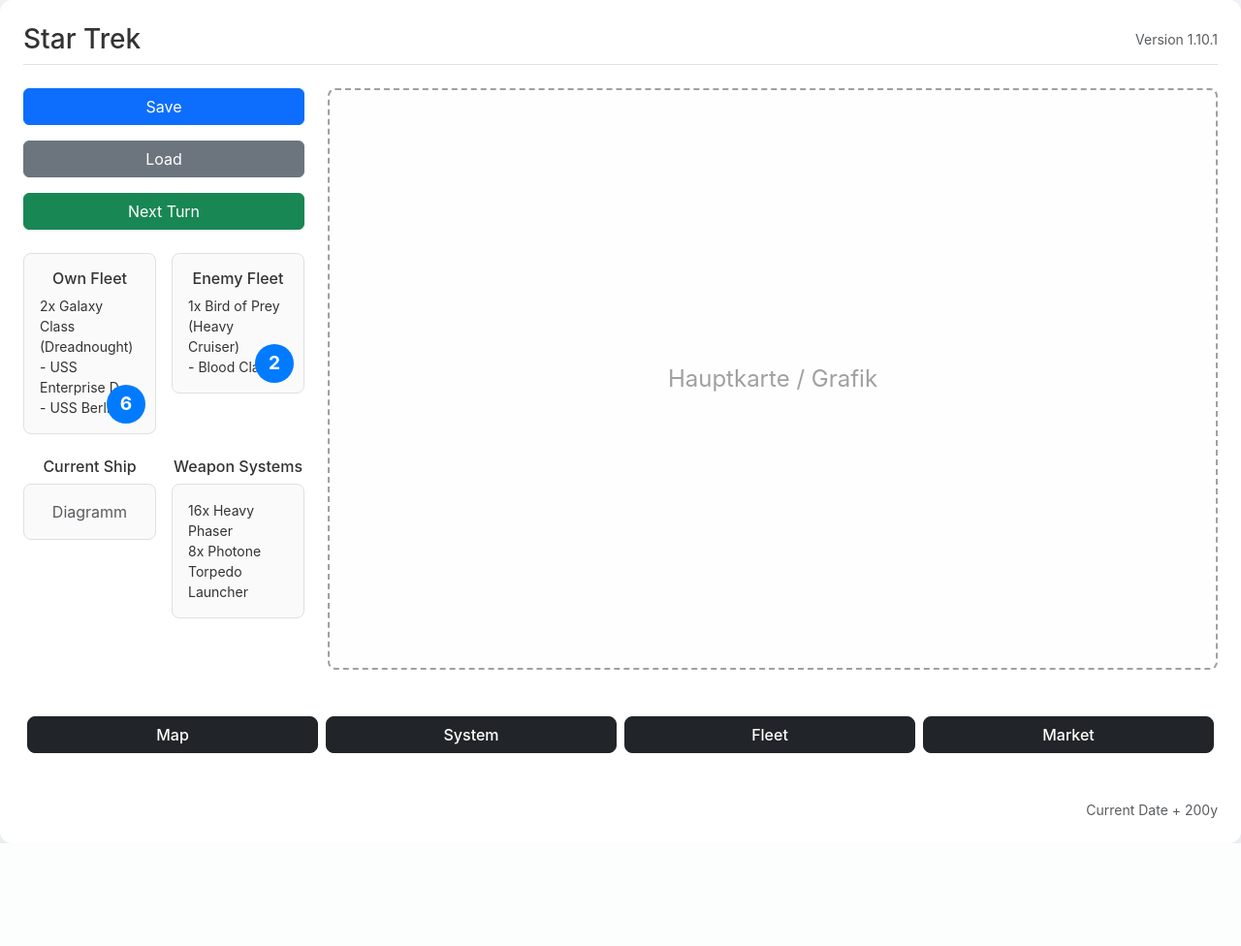
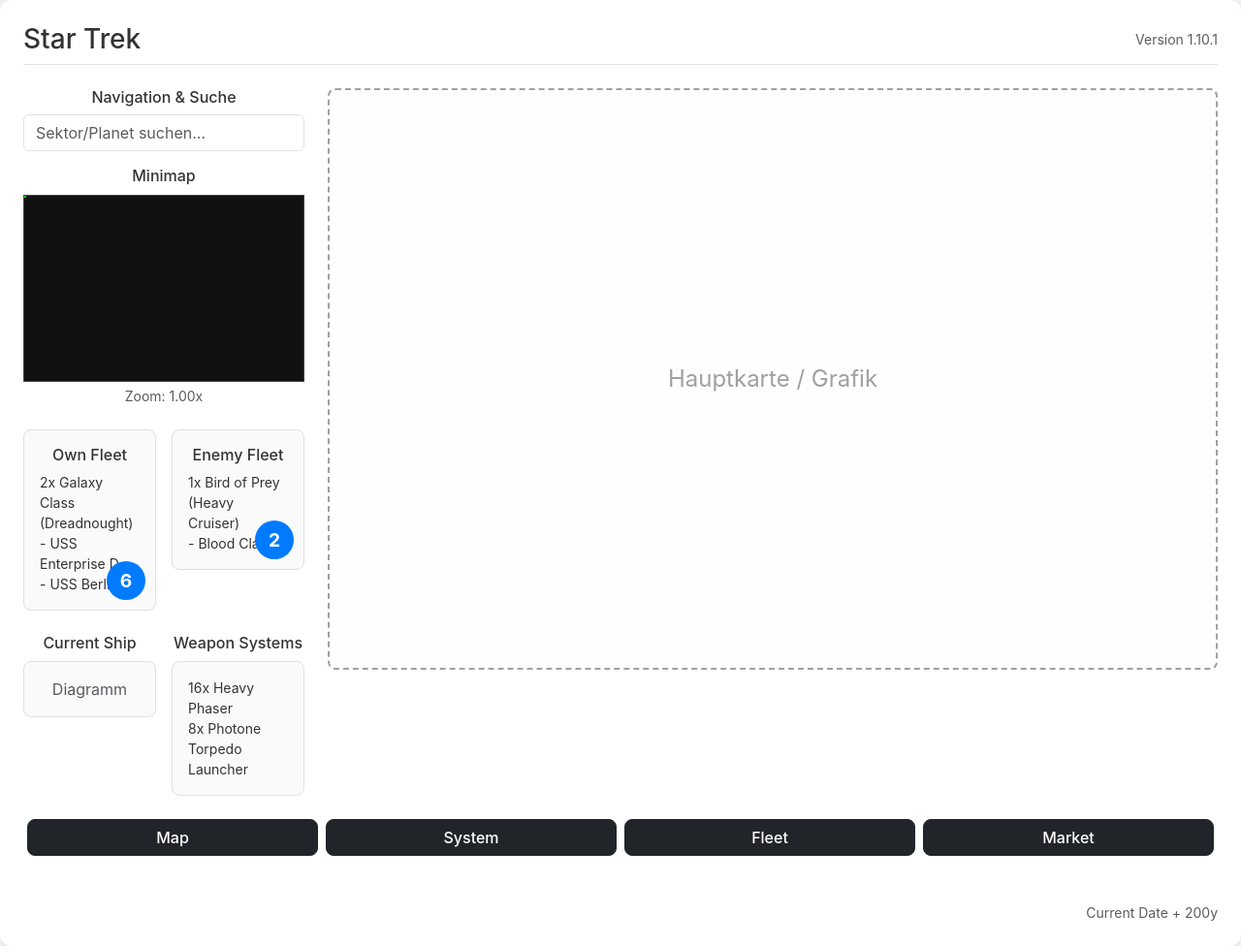
Before and after one commit to Rollo420/star-trek-clone, a Django app: template app/karte/templates/karte/base.html in a window 1280 px wide. Shown: the whole page at 97% size. Before the commit the page ends 870 px from the top, so only its background shows below. Run offline with Django 5.2, Linux system fonts and the light colour scheme; the template is opened without the code that fills it, so the values that code supplies are empty; a map, chart or similar area stays blank; some libraries are stand-ins or nearby versions.

Commit message:
minimap, performance + searchbar

```diff
--- a/app/karte/static/js/map-logic.js
+++ b/app/karte/static/js/map-logic.js
@@ -1,10 +1,20 @@
 document.addEventListener('DOMContentLoaded', () => {
     const canvas = document.getElementById('hex-map-canvas');
-    if (!canvas) return; // Abbruch, falls Canvas nicht existiert
+    if (!canvas)
+        return;
 
     const container = document.getElementById('hex-map-container');
     const loadingIndicator = document.getElementById('map-loading');
-    const ctx = canvas.getContext('2d', { alpha: false }); // Alpha false für Performance
+    const ctx = canvas.getContext('2d', { alpha: false });
+
+    // Minimap / Searchbar
+    const minimapCanvas = document.getElementById('minimap-canvas');
+    const minimapCtx = minimapCanvas ? minimapCanvas.getContext('2d') : null;
+    const minimapViewport = document.getElementById('minimap-viewport');
+    const zoomDisplay = document.getElementById('zoom-level-display');
+    const searchInput = document.getElementById('map-search-input');
+    const searchResultsContainer = document.getElementById('search-results');
+    let mapBounds = { minX: 0, maxX: 0, minY: 0, maxY: 0, width: 0, height: 0 };
 
     // Konfiguration
     const HEX_SIZE = 80; // Muss mit Python übereinstimmen
@@ -19,22 +29,22 @@ document.addEventListener('DOMContentLoaded', () => {
     let images = {}; // Image Cache
     let selectedHexId = null;
 
-    // Kamera / Viewport
-    let camera = { x: 0, y: 0, zoom: 0.5 }; // Start Zoom etwas weiter weg
+
+    let camera = { x: 0, y: 0, zoom: 0.5 };
     let isDragging = false;
     let lastMouse = { x: 0, y: 0 };
 
-    // --- Initialisierung ---
+    // Initialisierung
 
     function resize() {
         canvas.width = container.clientWidth;
         canvas.height = container.clientHeight;
+        setupMinimap();
         requestAnimationFrame(draw);
     }
     window.addEventListener('resize', resize);
-    resize();
 
-    // Daten laden
+    setupSearch();
     fetch('/karte/map-data-json/')
         .then(res => res.json())
         .then(data => {
@@ -42,6 +52,7 @@ document.addEventListener('DOMContentLoaded', () => {
             preloadImages(hexagons);
         })
         .catch(err => console.error("Fehler beim Laden der Karte:", err));
+    resize();
 
     function preloadImages(hexList) {
         const uniqueUrls = [...new Set(hexList.map(h => h.image_url).filter(u => u))];
@@ -68,25 +79,67 @@ document.addEventListener('DOMContentLoaded', () => {
     }
 
     function finishLoading() {
-        if(loadingIndicator) loadingIndicator.style.display = 'none';
-        // Zentriere Kamera auf den ersten Sektor oder (0,0)
-        if (hexagons.length > 0) {
-            // Optional: Startposition setzen
-        }
+        if(loadingIndicator)
+            loadingIndicator.style.display = 'none';
+        calculateMapBounds();
+        setupMinimap();
         requestAnimationFrame(draw);
     }
 
-    // --- Rendering ---
+    function calculateMapBounds() {
+        if (hexagons.length === 0)
+            return;
+
+        mapBounds.minX = Math.min(...hexagons.map(h => h.x));
+        mapBounds.maxX = Math.max(...hexagons.map(h => h.x));
+        mapBounds.minY = Math.min(...hexagons.map(h => h.y));
+        mapBounds.maxY = Math.max(...hexagons.map(h => h.y));
+        mapBounds.width = mapBounds.maxX - mapBounds.minX;
+        mapBounds.height = mapBounds.maxY - mapBounds.minY;
+    }
+
+    function setupMinimap() {
+        if (!minimapCanvas || !minimapCtx)
+            return;
+
+        const container = document.getElementById('minimap-container');
+        minimapCanvas.width = container.clientWidth;
+        minimapCanvas.height = container.clientHeight;
+        drawMinimapBackground();
+    }
+
+    function drawMinimapBackground() {
+        if (!minimapCtx || mapBounds.width === 0)
+            return;
+
+        minimapCtx.fillStyle = '#111';
+        minimapCtx.fillRect(0, 0, minimapCanvas.width, minimapCanvas.height);
+
+        const scale = Math.min(minimapCanvas.width / mapBounds.width, minimapCanvas.height / mapBounds.height) * 0.95;
+        const offsetX = (minimapCanvas.width - mapBounds.width * scale) / 2;
+        const offsetY = (minimapCanvas.height - mapBounds.height * scale) / 2;
+
+        minimapCtx.fillStyle = '#555';
+        hexagons.forEach(hex => {
+            const mmX = (hex.x - mapBounds.minX) * scale + offsetX;
+            const mmY = (hex.y - mapBounds.minY) * scale + offsetY;
+            minimapCtx.fillRect(mmX, mmY, 1, 1);
+        });
+    }
+
+    // Rendering
 
     function drawHexagonPath(ctx, x, y, r) {
         ctx.beginPath();
         for (let i = 0; i < 6; i++) {
-            // Pointy Top: Winkel bei 30°, 90°, 150°... (in Radiant)
+            // Winkel bei 30°, 90°, 150°
             const angle = (Math.PI / 3) * i + (Math.PI / 6);
             const px = x + r * Math.cos(angle);
             const py = y + r * Math.sin(angle);
-            if (i === 0) ctx.moveTo(px, py);
-            else ctx.lineTo(px, py);
+            if (i === 0)
+                ctx.moveTo(px, py);
+            else
+                ctx.lineTo(px, py);
         }
         ctx.closePath();
     }
@@ -99,45 +152,81 @@ document.addEventListener('DOMContentLoaded', () => {
         ctx.save();
 
         // Kamera Transformation
-        // Wir verschieben den Ursprung in die Mitte des Canvas
         ctx.translate(canvas.width / 2, canvas.height / 2);
         ctx.scale(camera.zoom, camera.zoom);
         ctx.translate(-camera.x, -camera.y);
-
-        // Viewport Berechnung für Culling (nur sichtbare zeichnen)
-        // Sichtbarer Bereich in Welt-Koordinaten berechnen
         const viewL = camera.x - (canvas.width / 2) / camera.zoom - HEX_SIZE;
         const viewR = camera.x + (canvas.width / 2) / camera.zoom + HEX_SIZE;
         const viewT = camera.y - (canvas.height / 2) / camera.zoom - HEX_SIZE;
         const viewB = camera.y + (canvas.height / 2) / camera.zoom + HEX_SIZE;
 
         hexagons.forEach(hex => {
-            // Culling: Überspringen wenn außerhalb des Bildschirms
-            if (hex.x < viewL || hex.x > viewR || hex.y < viewT || hex.y > viewB) return;
+            // Skip wenn außerhalb des Bildschirms
+            if (hex.x < viewL || hex.x > viewR || hex.y < viewT || hex.y > viewB)
+                return;
 
-            // Bild zeichnen
+            // Image
             if (hex.image_url && images[hex.image_url]) {
-                const size = HEX_WIDTH; // Annahme: Bilder sind quadratisch/passend
-                // Zentriert zeichnen
+                const size = HEX_WIDTH;
                 ctx.drawImage(images[hex.image_url], hex.x - size/2, hex.y - size/2, size, size);
-            } else {
-                // Fallback: Einfacher Kreis oder Hexagon wenn kein Bild
+            }
+
+            // Immer Hexagon-Rahmen zeichnen
+            drawHexagonPath(ctx, hex.x, hex.y, HEX_SIZE);
+            ctx.lineWidth = 1;
+            ctx.strokeStyle = '#333';
+            ctx.stroke();
+
+            // Indikator für Schiffe zeichnen (Gelbes Hexagon)
+            if (hex.has_ships) {
                 drawHexagonPath(ctx, hex.x, hex.y, HEX_SIZE);
-                ctx.lineWidth = 1 / camera.zoom; // Dünne Linie, skaliert mit Zoom
-                ctx.strokeStyle = '#333';
+                ctx.lineWidth = 3;
+                ctx.strokeStyle = '#FFFF00';
                 ctx.stroke();
             }
 
             // Selektion Highlight
             if (hex.id == selectedHexId) {
                 drawHexagonPath(ctx, hex.x, hex.y, HEX_SIZE);
-                ctx.lineWidth = 5 / camera.zoom; // Linie bleibt gleich dick egal wie der Zoom ist
+                ctx.lineWidth = 5;
                 ctx.strokeStyle = '#00ff00';
                 ctx.stroke();
             }
         });
 
         ctx.restore();
+
+        updateMinimap();
+    }
+
+    function updateMinimap() {
+        if (!minimapViewport || !minimapCanvas || mapBounds.width === 0) return;
+
+        // Skalierungsfaktor und Versatz für die Minimap berechnen
+        const scale = Math.min(minimapCanvas.width / mapBounds.width, minimapCanvas.height / mapBounds.height) * 0.95;
+        const offsetX = (minimapCanvas.width - mapBounds.width * scale) / 2;
+        const offsetY = (minimapCanvas.height - mapBounds.height * scale) / 2;
+
+        // Sichtbaren Bereich der Hauptkarte in Welt-Koordinaten
+        const viewWidth = canvas.width / camera.zoom;
+        const viewHeight = canvas.height / camera.zoom;
+        const viewLeft = camera.x - viewWidth / 2;
+        const viewTop = camera.y - viewHeight / 2;
+
+        // Position und Größe des Viewports auf der Minimap berechnen
+        const mmX = (viewLeft - mapBounds.minX) * scale + offsetX;
+        const mmY = (viewTop - mapBounds.minY) * scale + offsetY;
+        const mmW = viewWidth * scale;
+        const mmH = viewHeight * scale;
+
+        // CSS des Viewport-Rechtecks aktualisieren
+        minimapViewport.style.left = `${mmX}px`;
+        minimapViewport.style.top = `${mmY}px`;
+        minimapViewport.style.width = `${mmW}px`;
+        minimapViewport.style.height = `${mmH}px`;
+
+        // Zoom-Anzeige aktualisieren
+        if (zoomDisplay) zoomDisplay.textContent = `Zoom: ${camera.zoom.toFixed(2)}x`;
     }
 
     // --- Interaktion ---
@@ -171,34 +260,29 @@ document.addEventListener('DOMContentLoaded', () => {
     container.addEventListener('wheel', e => {
         e.preventDefault();
         const zoomIntensity = 0.1;
-        const direction = Math.sign(e.deltaY); // 1 = raus, -1 = rein
-        const scaleFactor = Math.exp(direction * -zoomIntensity); // Negativ, damit Scrollen intuitiv ist
+        const direction = Math.sign(e.deltaY);
+        const scaleFactor = Math.exp(direction * -zoomIntensity);
 
         const newZoom = Math.max(0.05, Math.min(5.0, camera.zoom * scaleFactor));
-
-        // Optional: Zoom zur Mausposition (etwas komplexer, hier vereinfachtes Zoom zur Mitte)
         camera.zoom = newZoom;
 
         requestAnimationFrame(draw);
     }, { passive: false });
 
     container.addEventListener('click', e => {
-        if (isDragging) return; // Nicht klicken wenn gezogen wurde
+        if (isDragging)
+            return;
 
-        // Mausposition im Canvas
         const rect = canvas.getBoundingClientRect();
         const mx = e.clientX - rect.left;
         const my = e.clientY - rect.top;
 
-        // Umrechnung in Welt-Koordinaten
         const worldX = (mx - canvas.width / 2) / camera.zoom + camera.x;
         const worldY = (my - canvas.height / 2) / camera.zoom + camera.y;
 
-        // Nächstes Hexagon finden (Hit Detection)
-        // Bei 65k Elementen ist eine einfache Schleife in JS immer noch sehr schnell (<10ms)
         let closestHex = null;
         let minDistSq = Infinity;
-        const radiusSq = (HEX_SIZE) * (HEX_SIZE); // Klick-Radius
+        const radiusSq = (HEX_SIZE) * (HEX_SIZE);
 
         for (let i = 0; i < hexagons.length; i++) {
             const h = hexagons[i];
@@ -216,9 +300,76 @@ document.addEventListener('DOMContentLoaded', () => {
             selectedHexId = closestHex.id;
             requestAnimationFrame(draw);
 
-            // Event feuern wie im alten Code
             const event = new CustomEvent('sectorChanged', { detail: { sectorID: closestHex.id } });
             document.dispatchEvent(event);
         }
     });
+
+    function setupSearch() {
+        if (!searchInput || !searchResultsContainer)
+            return;
+
+        searchInput.addEventListener('input', () => {
+            const query = searchInput.value.toLowerCase().trim();
+            searchResultsContainer.innerHTML = '';
+
+            if (query.length < 2)
+                return;
+
+            const results = [];
+            for (const hex of hexagons) {
+                if (hex.label.toLowerCase().includes(query)) {
+                    results.push({
+                        type: 'Sektor',
+                        text: `Sektor ${hex.label}`,
+                        hex: hex
+                    });
+                }
+                if (hex.planets) {
+                    for (const planet of hex.planets) {
+                        if (planet.name.toLowerCase().includes(query)) {
+                            results.push({
+                                type: 'Planet',
+                                text: `${planet.name} (Sektor ${hex.label})`,
+                                hex: hex
+                            });
+                        }
+                    }
+                }
+
+                if (results.length >= 5)
+                    break;
+            }
+
+            if (results.length > 0) {
+                results.forEach(result => {
+                    const item = document.createElement('a');
+                    item.href = '#';
+                    item.className = 'list-group-item list-group-item-action py-1 px-2 small';
+                    item.textContent = result.text;
+                    item.onclick = (e) => {
+                        e.preventDefault();
+                        camera.x = result.hex.x;
+                        camera.y = result.hex.y;
+                        camera.zoom = 1.2;
+                        selectedHexId = result.hex.id;
+
+                        searchInput.value = '';
+                        searchResultsContainer.innerHTML = '';
+                        requestAnimationFrame(draw);
+
+                        const event = new CustomEvent('sectorChanged', { detail: { sectorID: result.hex.id } });
+                        document.dispatchEvent(event);
+                    };
+                    searchResultsContainer.appendChild(item);
+                });
+            }
+        });
+
+        document.addEventListener('click', (e) => {
+            if (!searchResultsContainer.contains(e.target) && e.target !== searchInput) {
+                searchResultsContainer.innerHTML = '';
+            }
+        });
+    }
 });
--- a/app/karte/templates/karte/base.html
+++ b/app/karte/templates/karte/base.html
@@ -33,12 +33,23 @@
 
     <div class="row g-4">
         <!-- Linke Seitenleiste -->
-        <div class="col-12 col-md-3 d-flex flex-column">
-            <!-- Buttons -->
-            <div class="d-grid gap-3 mb-4">
-                <button type="button" class="btn btn-primary">Save</button>
-                <button type="button" class="btn btn-secondary">Load</button>
-                <button type="button" class="btn btn-success" onclick="getSectorInfos()">Next Turn</button>
+        <div class="col-12 col-md-3 d-flex flex-column" style="position: relative;">
+            <!-- Navigation & Suche -->
+            <div class="mb-4">
+                <h6 class="text-center">Navigation & Suche</h6>
+                <div class="input-group mb-2">
+                    <input type="search" id="map-search-input" class="form-control" placeholder="Sektor/Planet suchen...">
+                </div>
+                <!-- Suchergebnisse werden hier dynamisch eingefügt -->
+                <div id="search-results" class="list-group" style="position: absolute; z-index: 1000; width: calc(100% - 1.5rem);"></div>
+
+                <h6 class="text-center mt-3">Minimap</h6>
+                <div id="minimap-container" style="position: relative; width: 100%; aspect-ratio: 1.5; background-color: #111; border: 1px solid #444; margin-top: 10px; overflow: hidden;">
+                    <canvas id="minimap-canvas" style="position: absolute; top: 0; left: 0;"></canvas>
+                    <!-- Der sichtbare Bereich der Hauptkarte -->
+                    <div id="minimap-viewport" style="position: absolute; border: 1px solid #00ff00; box-sizing: border-box; pointer-events: none;"></div>
+                </div>
+                <div id="zoom-level-display" class="text-center text-muted small mt-1">Zoom: 1.00x</div>
             </div>
 
             <!-- Flottenübersicht -->
--- a/app/karte/views.py
+++ b/app/karte/views.py
@@ -58,6 +58,8 @@ def map_data_json(request):
     # Daten für JSON aufbereiten (Django Models sind nicht direkt serialisierbar)
     data = []
     for h in hexagons:
+        # Planetennamen für die Suche extrahieren
+        planets_data = [{'name': p.m_name} for p in h.get('planets', [])]
         data.append({
             'id': h['id'],
             'x': h['x'],
@@ -67,6 +69,7 @@ def map_data_json(request):
             'rotation': h['rotation'],
             'has_ships': h['has_ships'],
             'ship_count': h['ship_count'],
+            'planets': planets_data,
         })
 
     return JsonResponse({'hexagons': data})
```
